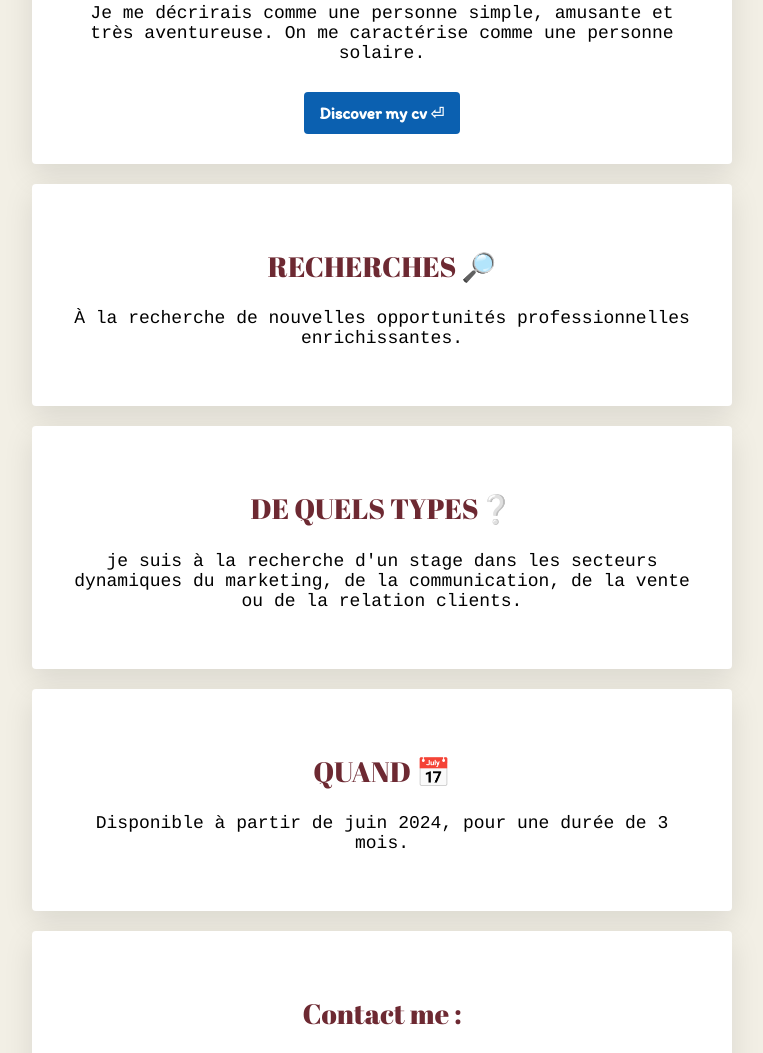
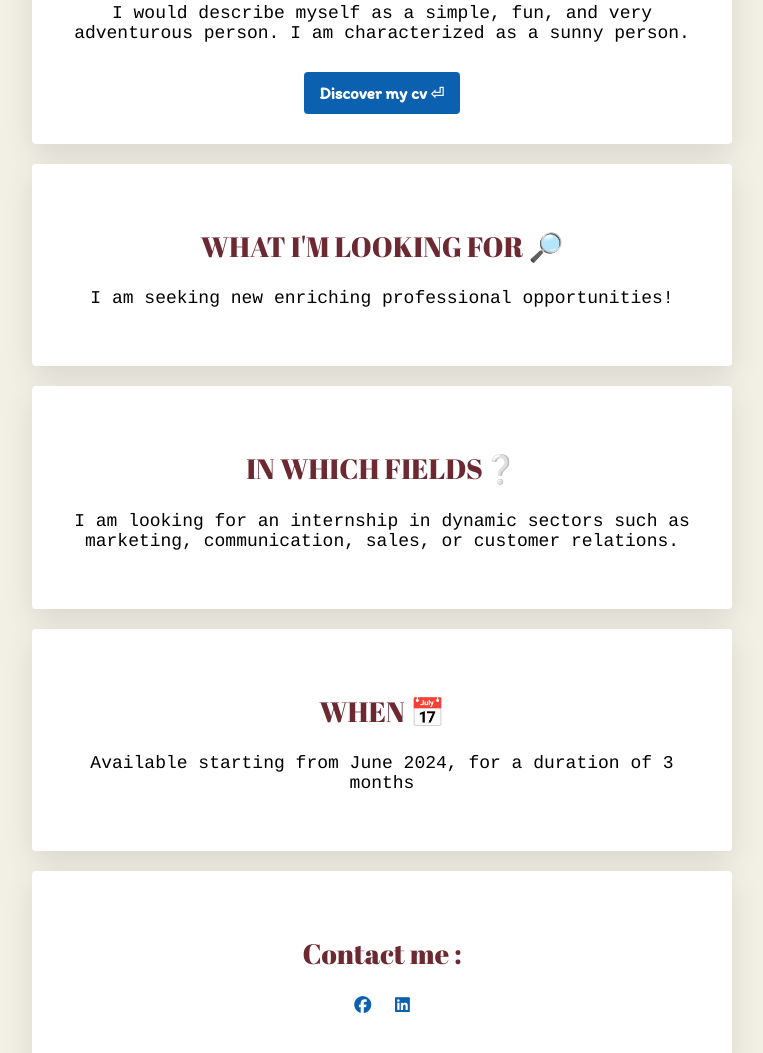
Before and after one commit to chloe-khatchadourian/my-profil, a plain HTML site: page index.html in a window 1280 px wide. Shown: the part 491-1544 px from the top of the page, without its empty margins (258-1021 px from the left). Drawn offline with Linux system fonts and the light colour scheme.

Commit message:
Update index.html

```diff
--- a/index.html
+++ b/index.html
@@ -17,26 +17,26 @@
 	        <h1>Hello, I'm Chloe...</h1>
             <img src="myprofile.jpeg" class="img-circle" width="45%" height="45%" alt="Chloé Khatchadourian"/>
             <p>
-             Je me décrirais comme une personne simple, amusante et très aventureuse. On me caractérise comme une personne  solaire.
+             I would describe myself as a simple, fun, and very adventurous person. I am characterized as a sunny person.
             </p>
             <a href="https://www.linkedin.com/posts/chlo%C3%A9-khatchadourian-dentella-905a52248_cv-chlo%C3%A9-khatchadourian-activity-7176242336463486976-RZ29?utm_source=share&utm_medium=member_ios" target="_blank" class="btn-blue" >Discover my cv ⏎ </a>
 	      </div>
           <div class="card-white">
-            <h2>RECHERCHES 🔎</h2>
+            <h2> WHAT I'M LOOKING FOR 🔎</h2>
             <p>
-	         À la recherche de nouvelles opportunités professionnelles enrichissantes.
+	         I am seeking new enriching professional opportunities!
             </p>
           </div>
           <div class="card-white">
-            <h2>DE QUELS TYPES❔</h2>
+            <h2>IN WHICH FIELDS❔</h2>
             <p>
-             je suis à la recherche d'un stage dans les secteurs dynamiques du marketing, de la communication, de la vente ou de la relation clients.
+             I am looking for an internship in dynamic sectors such as marketing, communication, sales, or customer relations.
             </p>
           </div>
           <div class="card-white">
- 	        <h2>QUAND 📅</h2>
+ 	        <h2>WHEN 📅</h2>
             <p>
-             Disponible à partir de juin 2024, pour une durée de 3 mois.
+             Available starting from June 2024, for a duration of 3 months
             </p>
           </div>
           <div  class="card-white">
```
